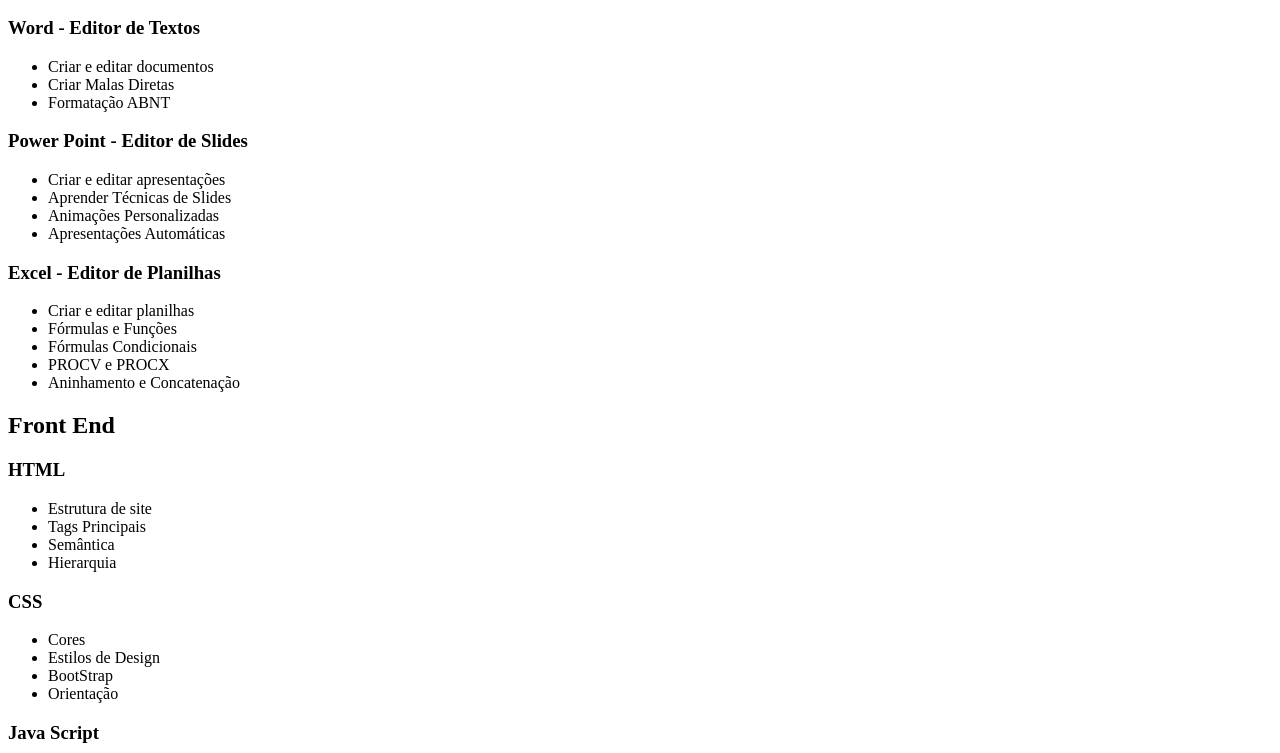
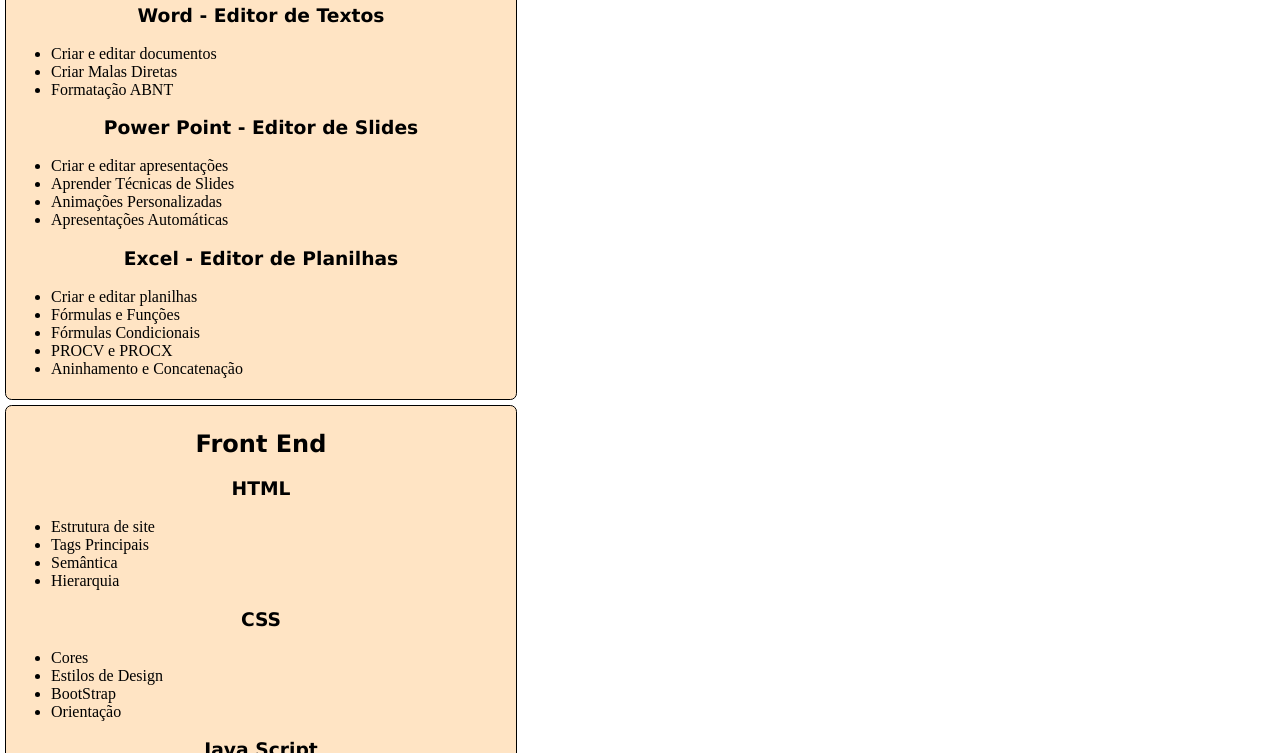
Before and after one commit to silverio10/portifolio2024, a plain HTML site: page projetos.html in a window 1280 px wide. Shown: the part 190-943 px from the top of the page. Drawn offline with Linux system fonts and the light colour scheme; files that its build step writes are made by us from their sources; the site is published under a folder, as on GitHub Pages, so addresses that start at the root find nothing.

Commit message:
Update projetos.html

```diff
--- a/projetos.html
+++ b/projetos.html
@@ -4,11 +4,11 @@
     <meta charset="UTF-8">
     <meta name="viewport" content="width=device-width, initial-scale=1.0">
     <title>Projetos - silvério</title>
-    <link rel="stylesheet" href="/css/menu.css">
-    <link rel="shortcut icon" href="imagens/Favicon.png" type="image/x-icon">
-    <link rel="stylesheet" href="/css/imagens.css">
-    <link rel="stylesheet" href="/css/form.css">
-    <link rel="stylesheet" href="/css/textos.css">
+    <link rel="stylesheet" href="menu.css">
+    <link rel="shortcut icon" href="Favicon.png" type="image/x-icon">
+    <link rel="stylesheet" href="imagens.css">
+    <link rel="stylesheet" href="form.css">
+    <link rel="stylesheet" href="textos.css">
 </head>
 <body>
     <div id="conteudo">
```
